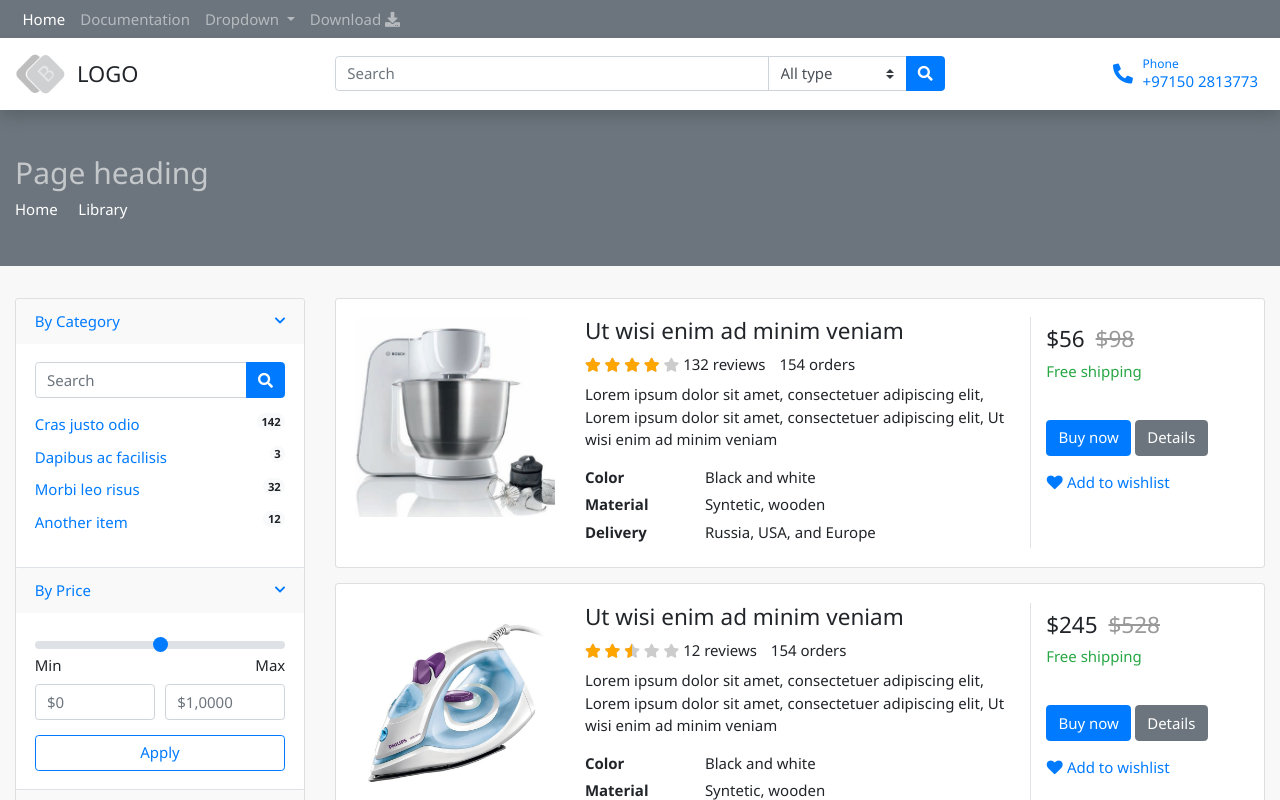
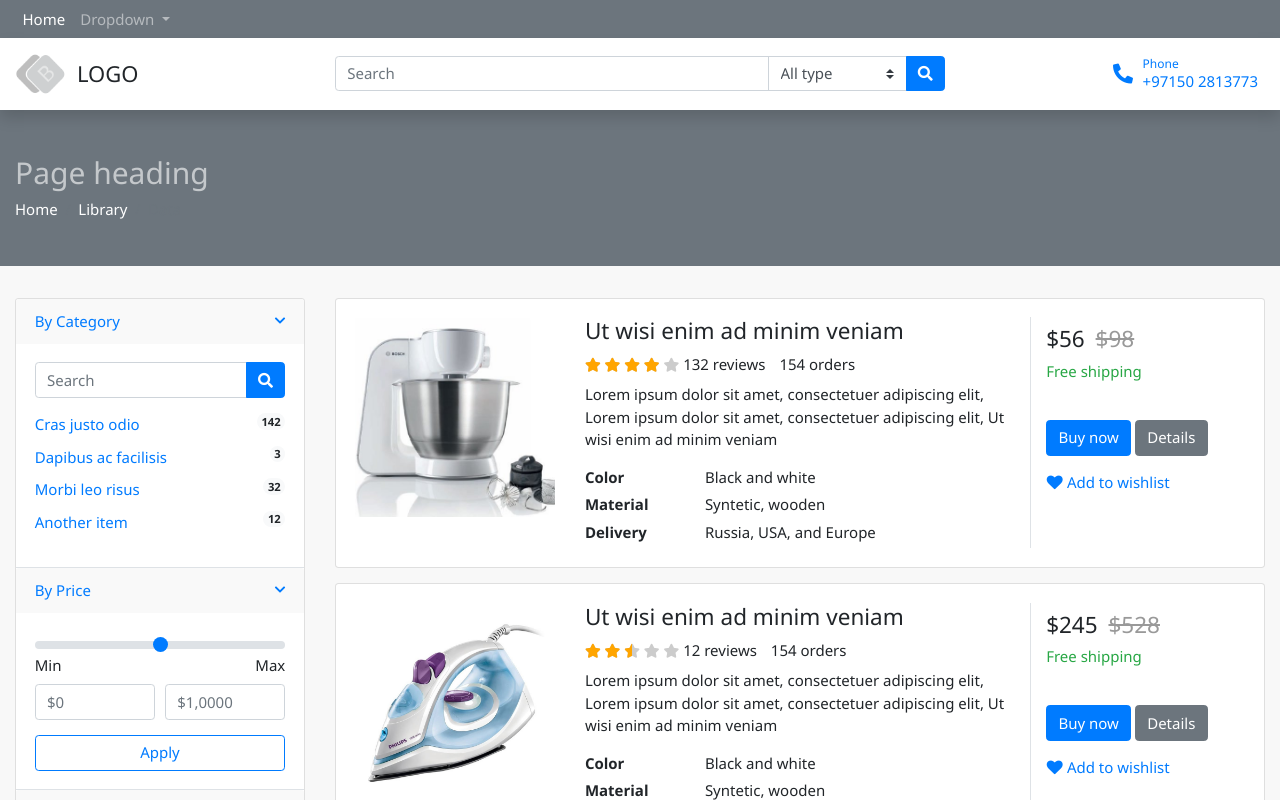
Before and after one commit to alexCampus/formation_GIT, a plain HTML site: page index.html in a window 1280 px wide. Shown: the top 800 px of the page. Drawn offline with Linux system fonts and the light colour scheme.

Commit message:
remove download section

```diff
--- a/index.html
+++ b/index.html
@@ -61,11 +61,6 @@
                   >Home <span class="sr-only">(current)</span></a
                 >
               </li>
-              <li class="nav-item">
-                <a class="nav-link" href="html-components.html">
-                  Documentation
-                </a>
-              </li>
               <li class="nav-item dropdown">
                 <a
                   class="nav-link  dropdown-toggle"
@@ -78,11 +73,6 @@
                   <li><a class="dropdown-item" href="#"> Menu item 1</a></li>
                   <li><a class="dropdown-item" href="#"> Menu item 2 </a></li>
                 </ul>
-              </li>
-              <li class="nav-item">
-                <a class="nav-link" href="http://bootstrap-ecommerce.com">
-                  Download <i class="fa fa-download"></i
-                ></a>
               </li>
             </ul>
           </div>
```
